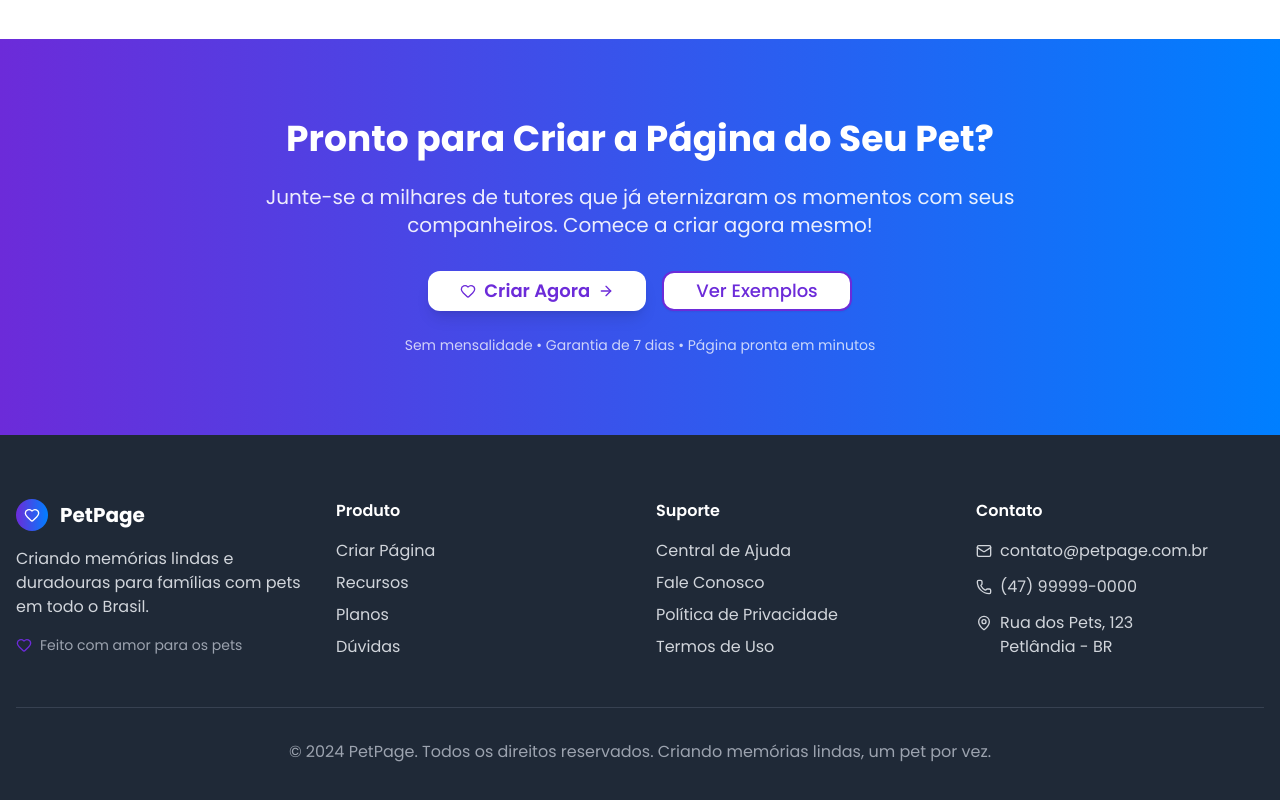
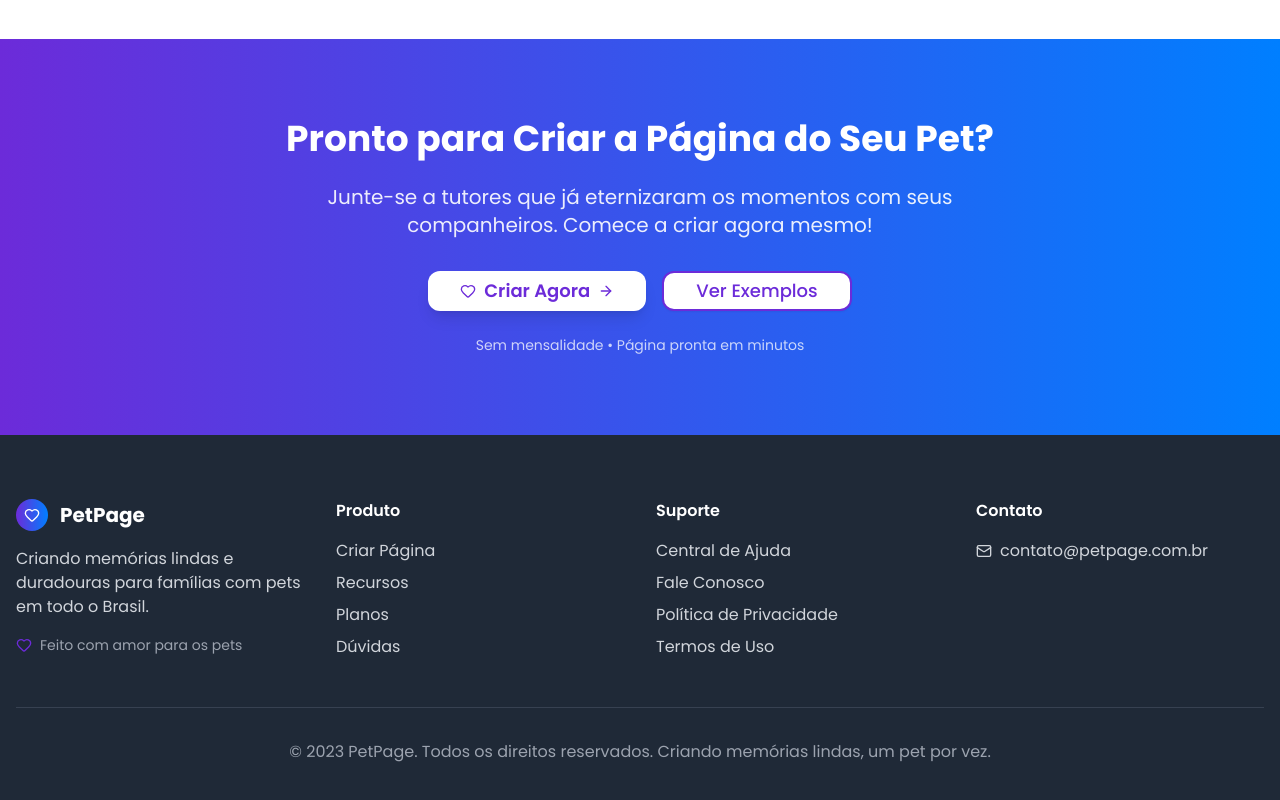
Before and after one commit to guylhermed/petpage, a Next.js app: page / in a window 1280 px wide. Shown: the part 5647-6447 px from the top of the page. Built offline with nearby package versions, Linux system fonts and the light colour scheme.

Commit message:
ref: ajustes textos e imagens

```diff
--- a/src/components/landing/CTASection.js
+++ b/src/components/landing/CTASection.js
@@ -12,7 +12,7 @@ const CTASection = () => {
         <div className="max-w-3xl mx-auto">
           <h2 className="text-3xl md:text-4xl font-bold mb-6">Pronto para Criar a Página do Seu Pet?</h2>
           <p className="text-xl mb-8 opacity-90">
-            Junte-se a milhares de tutores que já eternizaram os momentos com seus companheiros. Comece a criar agora
+            Junte-se a tutores que já eternizaram os momentos com seus companheiros. Comece a criar agora
             mesmo!
           </p>
 
@@ -41,7 +41,7 @@ const CTASection = () => {
             </Button>
           </div>
 
-          <p className="mt-6 text-sm opacity-75">Sem mensalidade • Garantia de 7 dias • Página pronta em minutos</p>
+          <p className="mt-6 text-sm opacity-75">Sem mensalidade • Página pronta em minutos</p>
         </div>
       </div>
     </section>
--- a/src/components/landing/LandingFooter.js
+++ b/src/components/landing/LandingFooter.js
@@ -88,25 +88,25 @@ const LandingFooter = () => {
                 <Mail className="w-4 h-4" />
                 <span>contato@petpage.com.br</span>
               </li>
-              <li className="flex items-center gap-2 text-gray-300">
-                <Phone className="w-4 h-4" />
-                <span>(47) 99999-0000</span>
-              </li>
-              <li className="flex items-start gap-2 text-gray-300">
-                <MapPin className="w-4 h-4 mt-1" />
-                <span>
-                  Rua dos Pets, 123
-                  <br />
-                  Petlândia - BR
-                </span>
-              </li>
+              {/*<li className="flex items-center gap-2 text-gray-300">*/}
+              {/*  <Phone className="w-4 h-4" />*/}
+              {/*  <span>(47) 99999-0000</span>*/}
+              {/*</li>*/}
+              {/*<li className="flex items-start gap-2 text-gray-300">*/}
+              {/*  <MapPin className="w-4 h-4 mt-1" />*/}
+              {/*  <span>*/}
+              {/*    Rua dos Pets, 123*/}
+              {/*    <br />*/}
+              {/*    Petlândia - BR*/}
+              {/*  </span>*/}
+              {/*</li>*/}
             </ul>
           </div>
         </div>
 
         {/* Rodapé final */}
         <div className="border-t border-gray-700 mt-12 pt-8 text-center text-gray-400">
-          <p>&copy; 2024 PetPage. Todos os direitos reservados. Criando memórias lindas, um pet por vez.</p>
+          <p>&copy; 2023 PetPage. Todos os direitos reservados. Criando memórias lindas, um pet por vez.</p>
         </div>
       </div>
     </footer>
```
